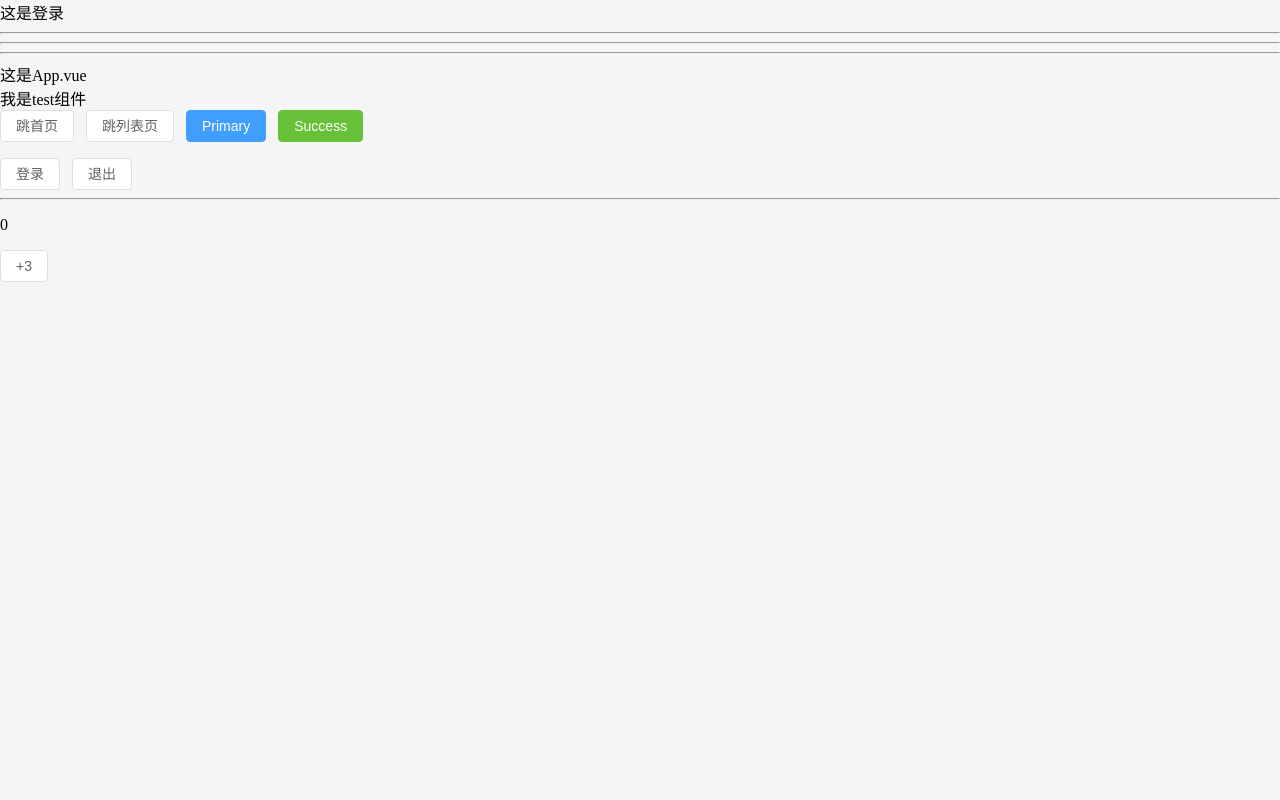
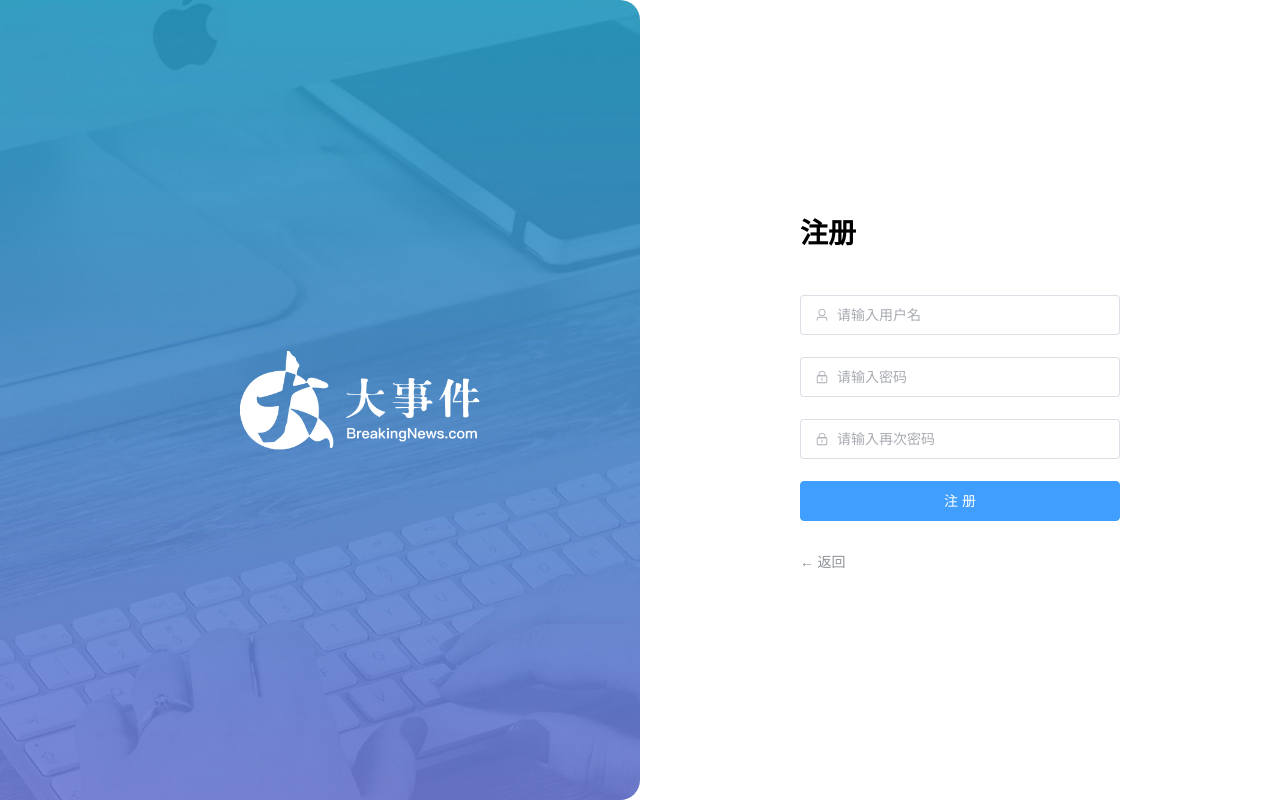
Before and after one commit to kitty929/my_vue3_bigevent_manage_sys, a Vue app: page /login in a window 1280 px wide. Built offline with nearby package versions, Linux system fonts and the light colour scheme.

Commit message:
注册功能（校验+注册）

```diff
--- a/package.json
+++ b/package.json
@@ -12,6 +12,7 @@
     "lint-staged": "lint-staged"
   },
   "dependencies": {
+    "@element-plus/icons-vue": "^2.1.0",
     "axios": "^1.5.0",
     "element-plus": "^2.3.12",
     "pinia": "^2.1.6",
--- a/src/App.vue
+++ b/src/App.vue
@@ -1,47 +1,8 @@
-<script setup>
-import { useUserStore, useCounterStore } from '@/stores'
-
-// 在vue3 CompositionAPI中
-// 1. 获取路由对象 router useRouter()
-//    const router = useRouter()
-// 2. 获取路由参数 route useRoute()
-//   const route = useRoute()
-
-import { useRouter, useRoute } from 'vue-router'
-const router = useRouter()
-const route = useRoute()
-
-const goList = () => {
-  // this.$router.push('/list') 这是错的
-  console.log(router, route)
-  router.push('/list')
-}
-
-const userStore = useUserStore()
-const useCounter = useCounterStore()
-</script>
+<script setup></script>
 
 <template>
+  <!-- App.vue只留一个路由出口 -->
   <router-view></router-view>
-  <hr />
-  <hr />
-  <hr />
-
-  <div>这是App.vue</div>
-  <test-demo></test-demo>
-  <el-button @click="$router.push('/home')">跳首页</el-button>
-  <el-button @click="goList">跳列表页</el-button>
-
-  <el-button type="primary">Primary</el-button>
-  <el-button type="success">Success</el-button>
-
-  <p>{{ userStore.token }}</p>
-  <el-button @click="userStore.setToken('wm login token')">登录</el-button>
-  <el-button @click="userStore.removeToken()">退出</el-button>
-
-  <hr />
-  <p>{{ useCounter.count }}</p>
-  <el-button @click="useCounter.add(3)">+3</el-button>
 </template>
 
 <style scoped></style>
--- /dev/null
+++ b/src/api/user.js
@@ -0,0 +1,5 @@
+import request from '@/utils/request'
+
+export const userRegisterService = ({ username, password, repassword }) => {
+  return request.post('/api/reg', { username, password, repassword })
+}
--- a/src/views/login/loginPage.vue
+++ b/src/views/login/loginPage.vue
@@ -1,3 +1,209 @@
+<script setup>
+import { userRegisterService } from '@/api/user.js'
+import { User, Lock } from '@element-plus/icons-vue'
+import { ref } from 'vue'
+const isRegister = ref(true)
+const form = ref()
+
+// 注册,整个用于提交的form数据对象
+const formModel = ref({
+  username: '',
+  password: '',
+  repassword: ''
+})
+// 整个表单的校验规则
+// 1. 非空校验 required：true   message消息提示：trigger出发校验的时机 blur change
+// 2. 最小长度校验 min: 6   message消息提示：trigger出发校验的时机
+// 3. 正则校验 pattern：正则规则 \S非空字符
+// 4. 自定义校验 => 自写逻辑校验
+//     validator: (rule, value, callback )
+//     (1) rule 当前校验规则相关的信息
+//     (2) value 所校验的表单元素目前的表单值
+//     (3) callback 无论成功还是失败，都需要callback
+//         - callback() 校验成功
+//         - callback(new Error('错误信息')) 校验失败
+const rules = {
+  username: [
+    { required: true, message: '请输入用户名', trigger: 'blur' },
+    { min: 6, max: 12, message: '长度在 6 到 12 个字符', trigger: 'blur' }
+  ],
+  password: [
+    { required: true, message: '请输入密码', trigger: 'blur' },
+    {
+      pattern: /^\S{6,15}$/,
+      message: '密码必须是6-15位的非空字符',
+      trigger: 'blur'
+    }
+  ],
+  repassword: [
+    { required: true, message: '请输入密码', trigger: 'blur' },
+    {
+      pattern: /^\S{6,15}$/,
+      message: '密码必须是6-15位的非空字符',
+      trigger: 'blur'
+    },
+    {
+      validator: (rule, value, callback) => {
+        // 判断 value 和 当前 form 中收集的 password 是否一致
+        if (value !== formModel.value.password) {
+          callback(new Error('两次输入的密码不一致'))
+        } else {
+          callback()
+        }
+      }
+    }
+  ]
+}
+
+const register = async () => {
+  // 注册成功之前，先进行校验，校验成功 => 请求，校验失败 -> 自动提示
+  await form.value.validate()
+  console.log('开始注册请求')
+  await userRegisterService(formModel.value)
+  ElMessage.success('注册成功')
+  // 注册成功，进入登录页面
+  isRegister.value = false
+}
+</script>
+
 <template>
-  <div>这是登录</div>
+  <!--
+    1.结构相关
+      el-row表示一行，一行分成24份
+      el-col表示列
+      (1) :span="12" 表示在一行中，占12份（50%）
+      (2) :span="6" 表示在一行中，占6份 （25%）
+      (3) :offset="3" 表示在一行中，左侧margin份数
+
+      el-form 整个表单组件
+      el-form-item 表单的一行(一个表单域)
+      el-input 表单元素(输入框)
+      bg表示背景
+
+    2.校验相关
+      (1) el-form => :modle="ruleForm" 绑定的整个form的数据对象 { xxx, xxx, xxx }
+      (2) el-form => :rules="rules" 绑定的整个rules规则对象 { xxx, xxx, xxx }
+      (3) 表单元素 => v-model="ruleForm.xxx" 给表单元素，绑定form的子属性
+      (4) el-form-item => prop="xxx" 给表单元素prop配置生效的是是哪个校验规则 (和rules字段相对应)
+     -->
+  <el-row class="login-page">
+    <el-col :span="12" class="bg"></el-col>
+    <el-col :span="6" :offset="3" class="form">
+      <!-- 注册表单 -->
+      <el-form
+        :model="formModel"
+        :rules="rules"
+        ref="form"
+        size="large"
+        autocomplete="off"
+        v-if="isRegister"
+      >
+        <el-form-item>
+          <h1>注册</h1>
+        </el-form-item>
+        <el-form-item prop="username">
+          <el-input
+            v-model="formModel.username"
+            :prefix-icon="User"
+            placeholder="请输入用户名"
+          ></el-input>
+        </el-form-item>
+        <el-form-item prop="password">
+          <el-input
+            v-model="formModel.password"
+            :prefix-icon="Lock"
+            type="password"
+            placeholder="请输入密码"
+          ></el-input>
+        </el-form-item>
+        <el-form-item prop="repassword">
+          <el-input
+            v-model="formModel.repassword"
+            :prefix-icon="Lock"
+            type="password"
+            placeholder="请输入再次密码"
+          ></el-input>
+        </el-form-item>
+        <el-form-item>
+          <el-button
+            @click="register"
+            class="button"
+            type="primary"
+            auto-insert-space
+          >
+            注册
+          </el-button>
+        </el-form-item>
+        <el-form-item class="flex">
+          <el-link type="info" :underline="false" @click="isRegister = false">
+            ← 返回
+          </el-link>
+        </el-form-item>
+      </el-form>
+
+      <!-- 登录表单 -->
+      <el-form ref="form" size="large" autocomplete="off" v-else>
+        <el-form-item>
+          <h1>登录</h1>
+        </el-form-item>
+        <el-form-item>
+          <el-input :prefix-icon="User" placeholder="请输入用户名"></el-input>
+        </el-form-item>
+        <el-form-item>
+          <el-input
+            name="password"
+            :prefix-icon="Lock"
+            type="password"
+            placeholder="请输入密码"
+          ></el-input>
+        </el-form-item>
+        <el-form-item class="flex">
+          <div class="flex">
+            <el-checkbox>记住我</el-checkbox>
+            <el-link type="primary" :underline="false">忘记密码？</el-link>
+          </div>
+        </el-form-item>
+        <el-form-item>
+          <el-button class="button" type="primary" auto-insert-space
+            >登录</el-button
+          >
+        </el-form-item>
+        <el-form-item class="flex">
+          <el-link type="info" :underline="false" @click="isRegister = true">
+            注册 →
+          </el-link>
+        </el-form-item>
+      </el-form>
+    </el-col>
+  </el-row>
 </template>
+
+<style lang="scss" scoped>
+.login-page {
+  height: 100vh;
+  background-color: #fff;
+  .bg {
+    background:
+      url('@/assets/logo2.png') no-repeat 60% center / 240px auto,
+      url('@/assets/login_bg.jpg') no-repeat center / cover;
+    border-radius: 0 20px 20px 0;
+  }
+  .form {
+    display: flex;
+    flex-direction: column;
+    justify-content: center;
+    user-select: none;
+    .title {
+      margin: 0 auto;
+    }
+    .button {
+      width: 100%;
+    }
+    .flex {
+      width: 100%;
+      display: flex;
+      justify-content: space-between;
+    }
+  }
+}
+</style>
```
Also changed, not shown: .eslintrc.cjs, 1 other file (tests, documents, lock files or other folders).
